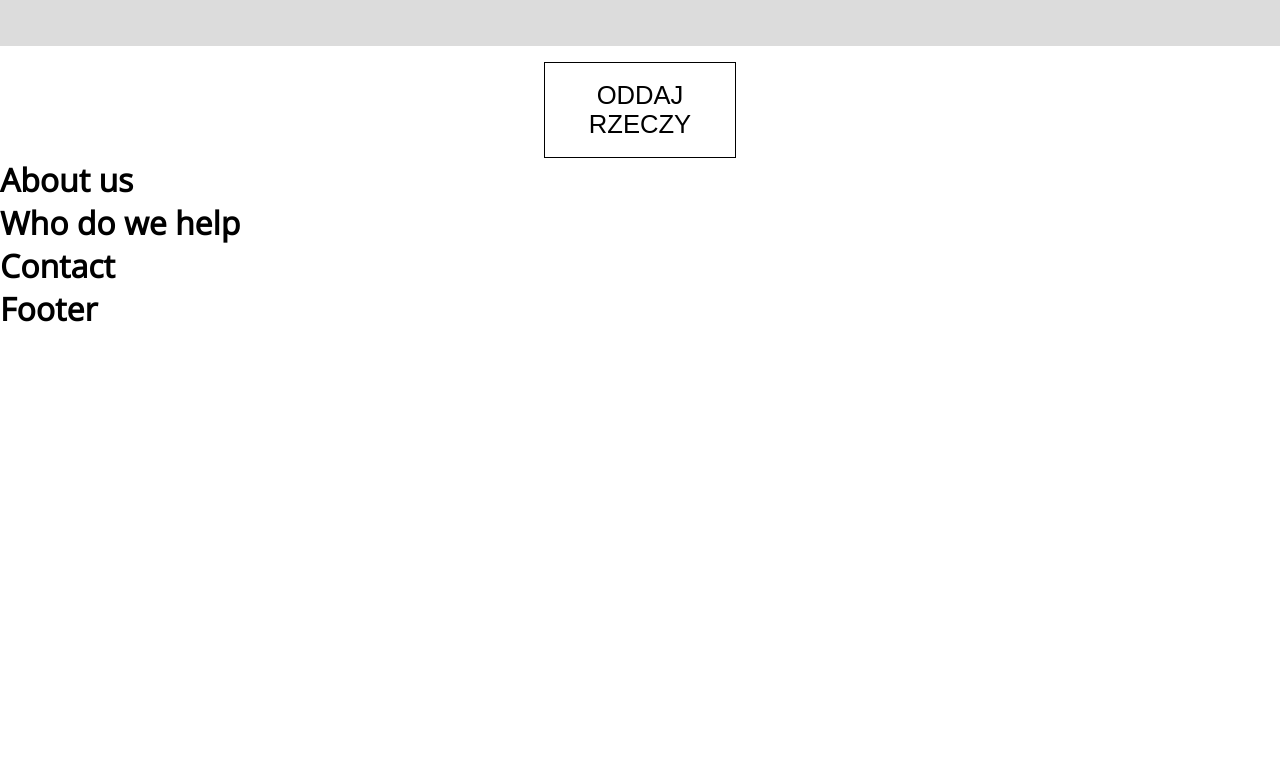
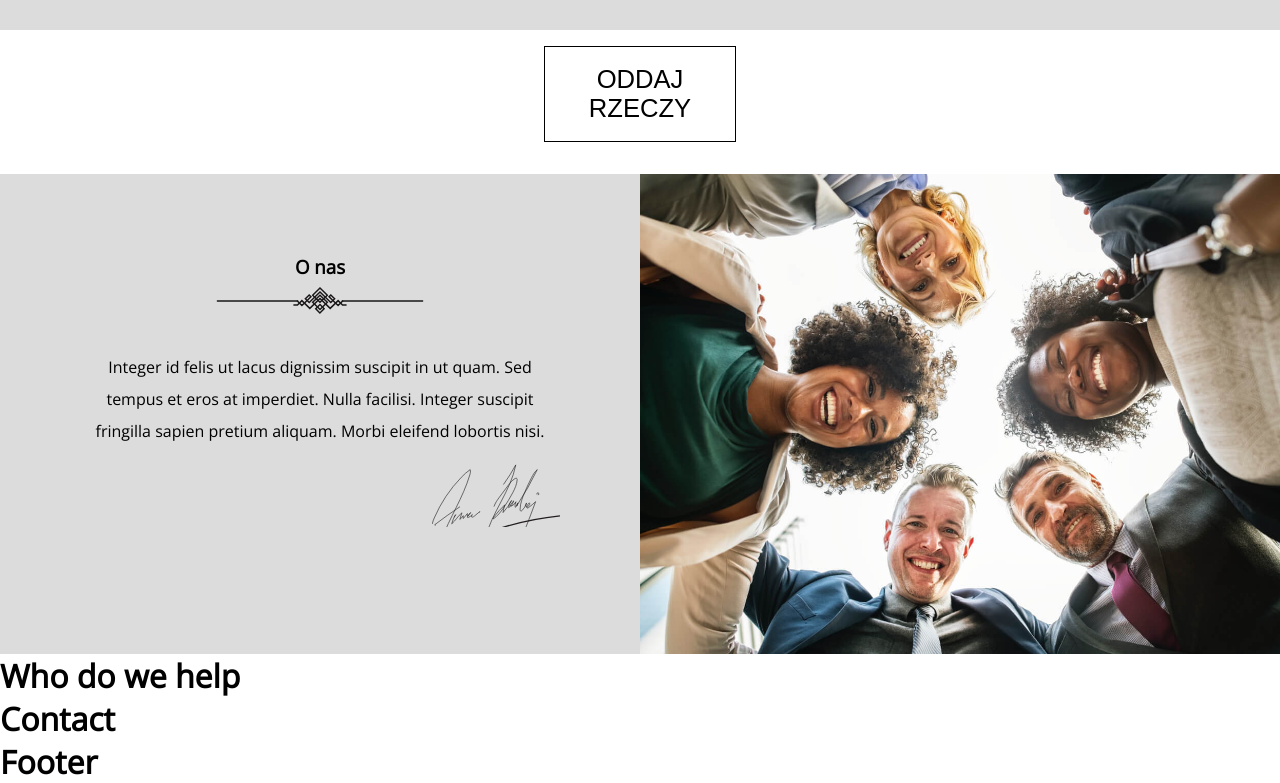
Before and after one commit to marcinho51/oddaj-rzeczy, a React (Create React App) app in the folder oddaj-rzeczy/: page /#/ in a window 1280 px wide. Shown: the part 1125-1908 px from the top of the page. Before the commit the page ends 1455 px from the top, so only its background shows below. Built offline with nearby package versions, Linux system fonts and the light colour scheme.

Commit message:
About us section completed

```diff
--- a/oddaj-rzeczy/src/components/Home/AboutUs.js
+++ b/oddaj-rzeczy/src/components/Home/AboutUs.js
@@ -4,9 +4,23 @@ class AboutUs extends Component {
   state = {};
   render() {
     return (
-      <>
-        <h1>About us</h1>
-      </>
+      <section className="aboutUs">
+        <div className="row">
+          <div className="aboutUsLeft col-8">
+            <h3>O nas</h3>
+            <div className="decorationImage3"></div>
+            <p>
+              Integer id felis ut lacus dignissim suscipit in ut quam. Sed
+              tempus et eros at imperdiet. Nulla facilisi. Integer suscipit
+              fringilla sapien pretium aliquam. Morbi eleifend lobortis nisi.
+            </p>
+            <div className="aboutUsSignature"></div>
+          </div>
+          <div className="aboutUsRight col-8">
+            <div className="aboutUsPhoto"></div>
+          </div>
+        </div>
+      </section>
     );
   }
 }
--- a/oddaj-rzeczy/src/scss/_grid.scss
+++ b/oddaj-rzeczy/src/scss/_grid.scss
@@ -1,13 +1,13 @@
 .row {
   display: flex;
   flex-flow: wrap;
-  margin: -1rem 0 0 -1rem;
+  // margin: -1rem 0 0 -1rem;
 }
 
 @for $i from 1 through 16 {
   .col-#{$i} {
-    margin-top: 1rem;
-    padding-left: 1rem;
+    // margin-top: 1rem;
+    // padding-left: 1rem;
     width: ($i / 16) * 100%;
   }
 }
--- a/oddaj-rzeczy/src/scss/components/_home.scss
+++ b/oddaj-rzeczy/src/scss/components/_home.scss
@@ -186,3 +186,47 @@ ul {
     }
   }
 }
+
+// About us
+
+.aboutUs {
+  margin-top: 2rem;
+  .aboutUsLeft {
+    background-color: $color-grey;
+    display: flex;
+    flex-direction: column;
+    align-items: center;
+    height: 30rem;
+    padding: 5rem 5rem;
+    text-align: center;
+    .decorationImage3 {
+      background-image: url("../../assets/Decoration.svg");
+      background-repeat: no-repeat;
+      background-size: contain;
+      height: 4rem;
+
+      margin-top: 0.5rem;
+      width: 13rem;
+    }
+    p {
+      line-height: 2;
+    }
+    .aboutUsSignature {
+      background-image: url("../../assets/Signature.svg");
+      background-repeat: no-repeat;
+      background-size: cover;
+      height: 4rem;
+      margin-top: 1rem;
+      width: 8rem;
+      align-self: flex-end;
+    }
+  }
+  .aboutUsRight {
+    .aboutUsPhoto {
+      background-image: url("../../assets/People.jpg");
+      background-repeat: no-repeat;
+      background-size: cover;
+      height: 30rem;
+    }
+  }
+}
```
